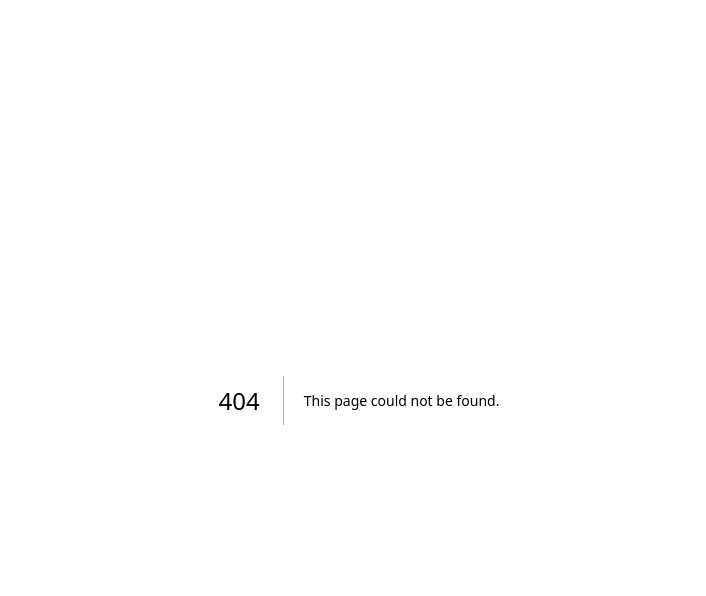
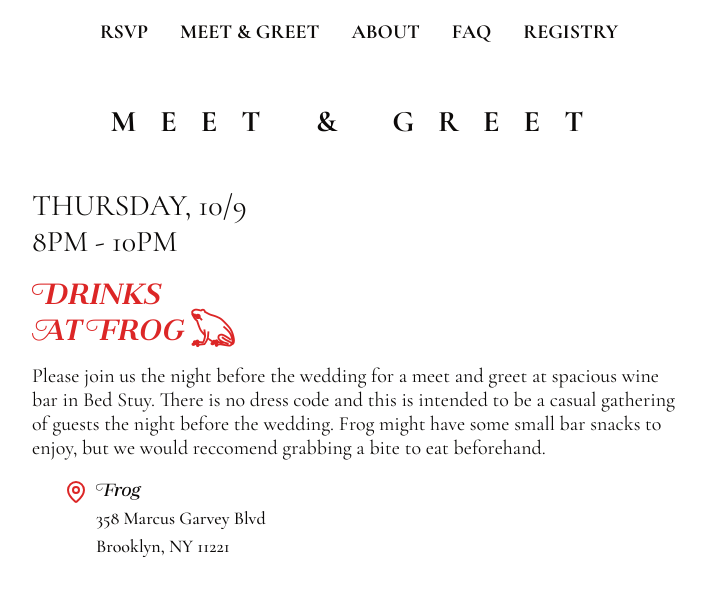
Before and after one commit to sambencivengo/otisbencivengo, a Next.js app: page /meet-and-greet in a window 1280 px wide. Before the commit this address had no page. Shown: the top 596 px of the page, without its empty margins (281-987 px from the left). Built offline with nearby package versions, Linux system fonts and the light colour scheme.

Commit message:
frog updates

```diff
--- a/app/(main)/about/page.tsx
+++ b/app/(main)/about/page.tsx
@@ -9,7 +9,7 @@ interface WeddingDetailProps {
   alertText?: string;
 }
 
-function WeddingDetail({ details, children, timeframe, title, alertText }: WeddingDetailProps) {
+export function WeddingDetail({ details, children, timeframe, title, alertText }: WeddingDetailProps) {
   return (
     <section className="mb-16">
       <h2 className="font-cormorant text-3xl text-left ">{timeframe}</h2>
@@ -31,7 +31,7 @@ function WeddingDetail({ details, children, timeframe, title, alertText }: Weddi
   );
 }
 
-function LocationLinkWrapper({ children, link }: { children: React.ReactNode; link: string }) {
+export function LocationLinkWrapper({ children, link }: { children: React.ReactNode; link: string }) {
   return (
     <Link className="group flex items-start gap-2 text-lg font-medium hover:text-wedding-red" href={link}>
       <MapPin className="group-hover:animate-bounce mt-1 text-wedding-red" />
--- a/app/(main)/layout.tsx
+++ b/app/(main)/layout.tsx
@@ -14,6 +14,9 @@ export default function MainLayout({
           <Link href="/rsvp" className="hover:text-wedding-red">
             RSVP
           </Link>
+          <Link href="/meet-and-greet" className="hover:text-wedding-red">
+            MEET & GREET
+          </Link>
           <Link href="/about" className="hover:text-wedding-red">
             ABOUT
           </Link>
@@ -28,11 +31,14 @@ export default function MainLayout({
       </nav>
 
       {/* Mobile navbar space - always reserved but no links */}
-      <nav className="font-cormorant text-xl border-t-2 px-5 w-full h-16 md:hidden fixed bottom-0 left-0 right-0 z-50 bg-white">
+      <nav className="font-cormorant text-lg border-t-2 px-5 w-full h-16 md:hidden fixed bottom-0 left-0 right-0 z-50 bg-white">
         <div className="max-w-[750px] mx-auto h-full px-4">
           <div className="font-bold flex flex-row h-full gap-6 text-center items-center justify-center px-10">
             <Link href="/rsvp" className="hover:text-wedding-red">
               RSVP
+            </Link>
+            <Link href="/meet-and-greet" className="hover:text-wedding-red">
+              MEET
             </Link>
             <Link href="/about" className="hover:text-wedding-red">
               ABOUT
--- /dev/null
+++ b/app/(main)/meet-and-greet/page.tsx
@@ -0,0 +1,22 @@
+import { LocationLinkWrapper, WeddingDetail } from "../about/page";
+
+export default function Page() {
+  return (
+    <div className="max-w-4xl mx-auto px-6 py-4">
+      <h1 className="text-xl md:text-3xl font-bold text-center mb-12 tracking-[18px] md:tracking-[24px] font-cormorant">MEET & GREET</h1>
+      <h2 className="font-cormorant text-3xl text-left ">{"THURSDAY, 10/9"}</h2>
+      <WeddingDetail timeframe={"8PM - 10PM"} details="Please join us the night before the wedding for a meet and greet at spacious wine bar in Bed Stuy. There is no dress code and this is intended to be a casual gathering of guests the night before the wedding. Frog might have some small bar snacks to enjoy, but we would reccomend grabbing a bite to eat beforehand." title={<>{`DRINKS`}<br />{`AT FROG 𓆏`}</>} >
+        <div>
+          <p className="text-lg text-center"></p>
+        </div>
+        <div className="flex flex-col md:flex-row gap-10">
+          <LocationLinkWrapper link="https://maps.app.goo.gl/dRHq2MnH4bQQQ1jk7">
+            <p className="font-jules">Frog</p>
+            <p className="font-cormorant">358 Marcus Garvey Blvd</p>
+            <p className="font-cormorant">Brooklyn, NY 11221</p>
+          </LocationLinkWrapper>
+        </div>
+      </WeddingDetail >
+    </div >
+  );
+}
--- a/app/(main)/page.tsx
+++ b/app/(main)/page.tsx
@@ -1,5 +1,6 @@
 import Image from "next/image";
 import WeddingTitle from "../components/weddingTitle";
+import Link from "next/link";
 
 export default function Home() {
   return (
@@ -7,6 +8,7 @@ export default function Home() {
       <WeddingTitle />
       <div className="mx-auto pt-12">
         <Image src="/boat.png" quality={25} width={800} height={600} alt="Drawing of a boat at sea" />
+
       </div>
     </main>
   );
```
